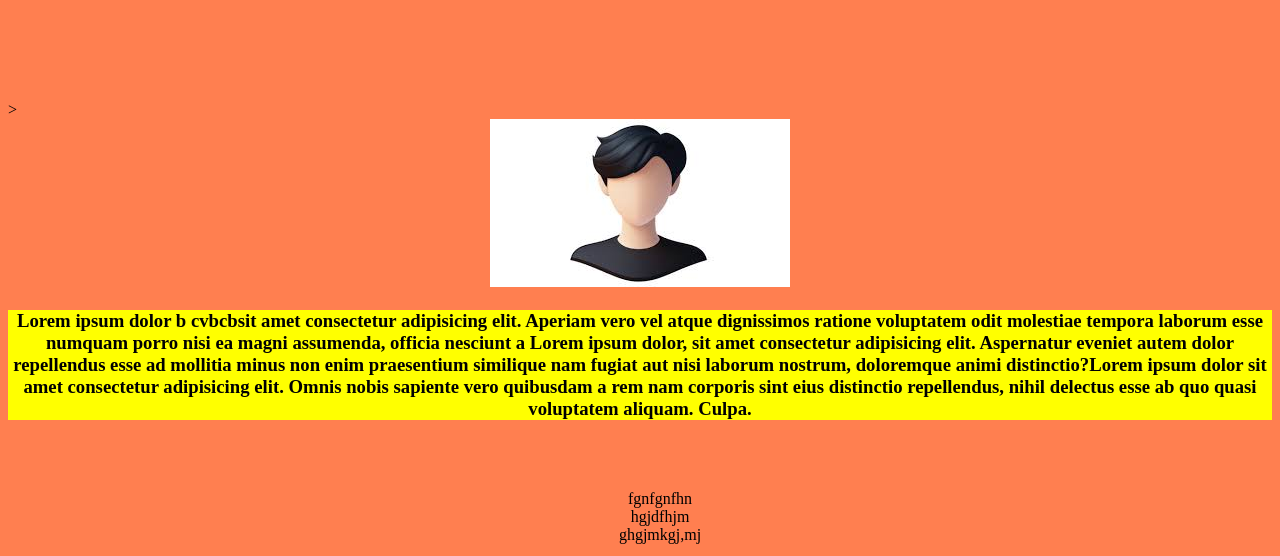
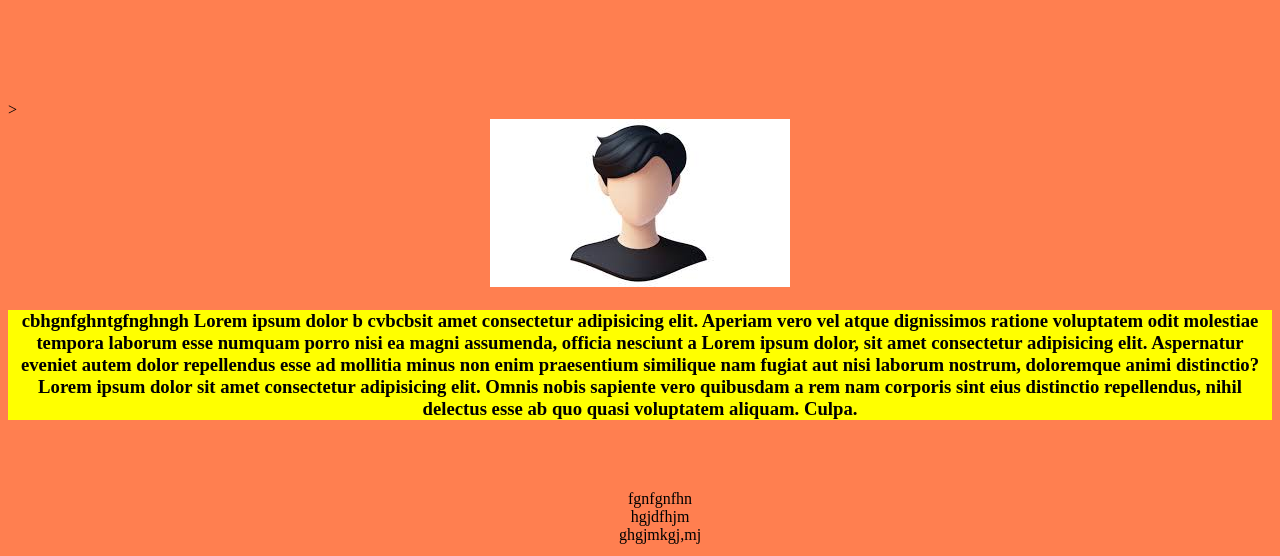
Before and after one commit to ijithchaminka/ijithchaminka, a plain HTML site: page index.html in a window 1280 px wide. Shown: the part 202-758 px from the top of the page. Drawn offline with Linux system fonts and the light colour scheme.

Commit message:
Update index.html

```diff
--- a/index.html
+++ b/index.html
@@ -51,7 +51,7 @@
     <br>
     ><CENTER><img src="images.jpg" width="300" alt="profile picture" class="images.jpg"</CENTER>
         <h3>
-            <p>Lorem ipsum dolor b cvbcbsit amet consectetur adipisicing elit. Aperiam vero vel atque dignissimos ratione
+            <p>cbhgnfghntgfnghngh Lorem ipsum dolor b cvbcbsit amet consectetur adipisicing elit. Aperiam vero vel atque dignissimos ratione
                 voluptatem odit molestiae tempora laborum esse numquam porro
                 nisi ea magni assumenda, officia nesciunt a Lorem ipsum dolor, sit amet consectetur adipisicing elit.
                 Aspernatur eveniet autem dolor repellendus esse ad mollitia minus non
```
